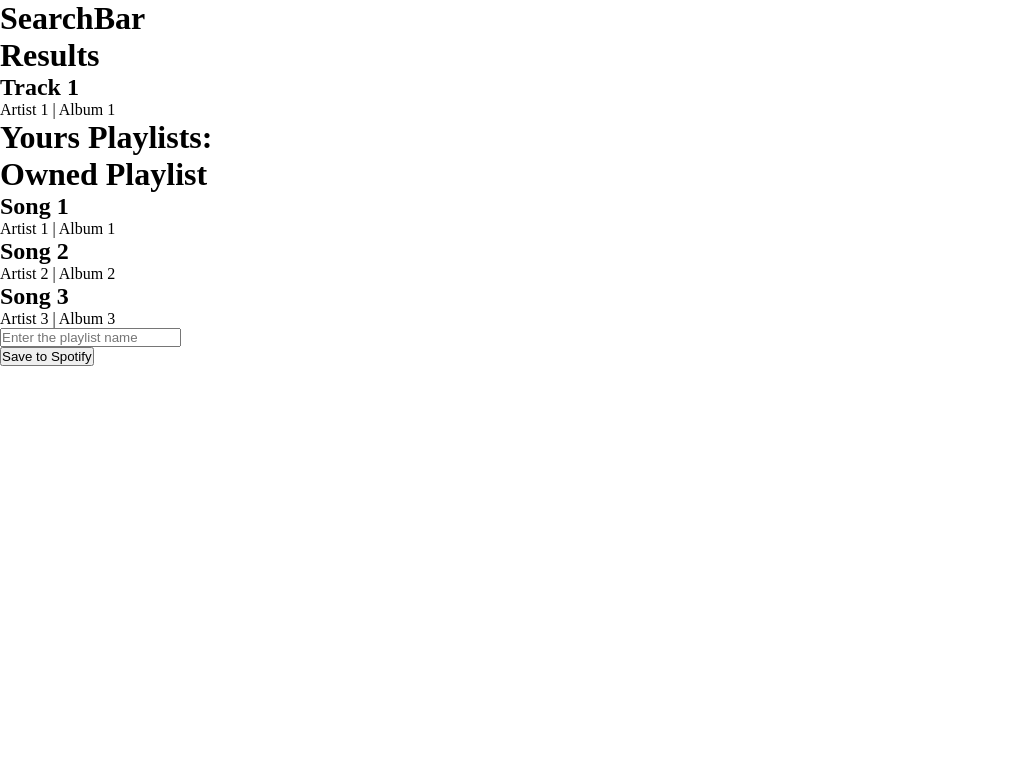
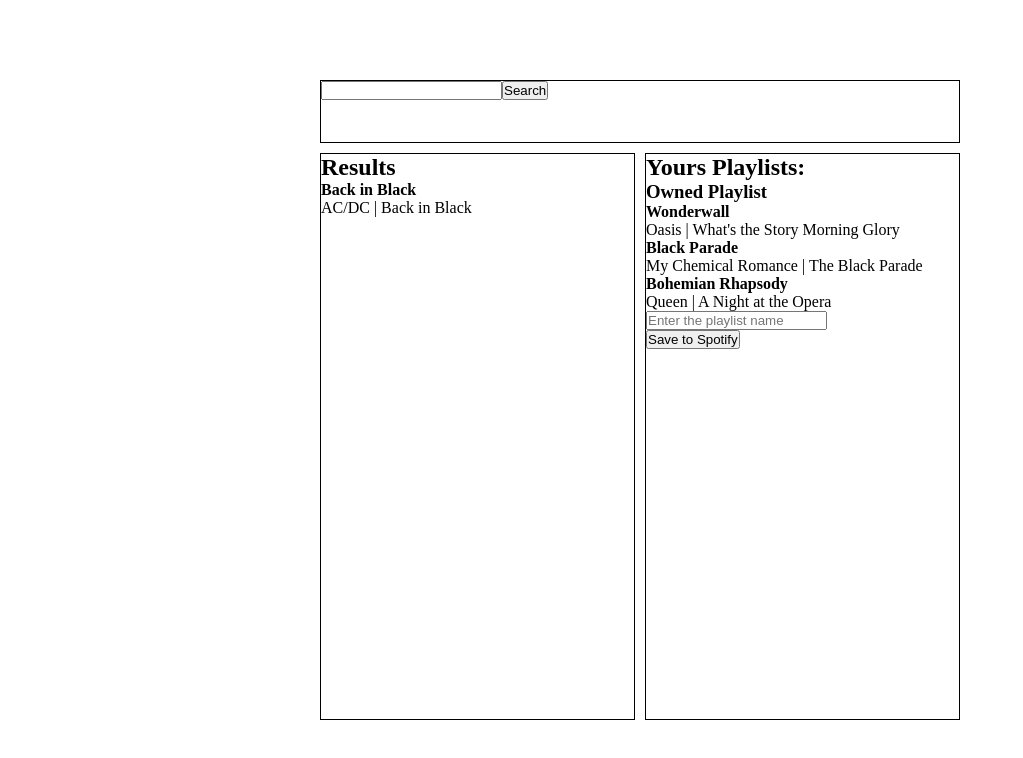
Before and after one commit to RamonCamacho8/jammming, a React (Create React App) app: page / in a window 1280 px wide. Shown: the top 758 px of the page, without its empty margins (0-1023 px from the left). Built offline with nearby package versions, Linux system fonts and the light colour scheme.

Commit message:
Update CSS and component structure

```diff
--- a/src/App.css
+++ b/src/App.css
@@ -5,3 +5,48 @@
   box-sizing: border-box;
 
 }
+
+div#root {
+
+    display: flex;
+    justify-content: center;
+    align-items: center;
+    height: 100vh;
+    width: 100vw;
+}
+
+.App {
+  height: 80%;
+  width: 50%;
+  display: grid;
+  grid-template-columns: 1fr 1fr;
+  grid-template-rows: 1fr 9fr;
+
+
+  grid-template-areas: "search search"
+                       "results playlists";
+  gap: 10px;
+}
+
+.App > * {
+  border: 1px solid black;
+
+}
+
+.search-bar {
+  grid-area: search;
+  align-self: center;
+  justify-self: center;
+  width: 100%;
+  height: 100%;
+
+}
+
+.results {
+  grid-area: results;
+
+}
+
+.playlists {
+  grid-area: playlists;
+}
--- a/src/App.tsx
+++ b/src/App.tsx
@@ -6,13 +6,14 @@ import SearchBarResults from './components/SearchBarResults';
 import SearchBar from './components/SearchBar';
 
 function App() {
+
+
+
   return (
     <div className="App">
-      <header className="App-header">
-        <SearchBar />
-        <SearchBarResults />
-        <PlaylistsContainer />
-      </header>
+      <SearchBar />
+      <SearchBarResults />
+      <PlaylistsContainer />
     </div>
   );
 }
--- a/src/components/PlaylistComponent.tsx
+++ b/src/components/PlaylistComponent.tsx
@@ -9,7 +9,7 @@ function PlaylistComponent(props:{playlist: Playlist }): JSX.Element {
 
     return (
         <div>
-            <h1>{playlist.name}</h1>
+            <h3>{playlist.name}</h3>
             <Tracklist tracklist={playlist.tracks} />
         </div>
     );
--- a/src/components/PlaylistsContainer.tsx
+++ b/src/components/PlaylistsContainer.tsx
@@ -7,13 +7,13 @@ import Tracklist from "./Tracklist";
 function PlaylistsContainer() {
 
     return (
-        <div>
+        <div className="playlists">
             {/* These are the playlists the user have */}
-            <h1>Yours Playlists:</h1>
+            <h2>Yours Playlists:</h2>
             <div>
                 {
                     playlists.map((playlist) => {
-                        return <PlaylistComponent playlist={playlist} />
+                        return <PlaylistComponent key={playlist.name} playlist={playlist} />
                     })
                 }
             </div>
--- a/src/components/SearchBar.tsx
+++ b/src/components/SearchBar.tsx
@@ -1,10 +1,18 @@
 import React from "react";
 
 function SearchBar() {
+
+  const onSubmit = (e: React.FormEvent<HTMLFormElement>) => {
+    e.preventDefault();
+    console.log("SearchBar.onSubmit");
+  };
+
   return (
-    <div>
-      <h1>SearchBar</h1>
-    </div>
+    <form className="search-bar" onSubmit={onSubmit}>
+      <label htmlFor=""></label>
+      <input type="text" />
+      <button type="submit">Search</button>
+    </form>
   );
 }
 
--- a/src/components/SearchBarResults.tsx
+++ b/src/components/SearchBarResults.tsx
@@ -1,20 +1,13 @@
 import React from "react";
 import Tracklist from "./Tracklist";
-
-const tracklist = [
-    {
-        name: "Track 1",
-        artist: "Artist 1",
-        album: "Album 1",
-    }
-];
+import { resultTracksList } from "../persistence/playlists";
 
 function SearchBarResults() {
   return (
-    <div>
-      <h1>Results</h1>
+    <div className="results">
+      <h2>Results</h2>
       <div>
-        <Tracklist tracklist={tracklist} />
+        <Tracklist tracklist={resultTracksList} />
       </div>
     </div>
   );
--- a/src/components/TrackComponent.tsx
+++ b/src/components/TrackComponent.tsx
@@ -6,10 +6,9 @@ function TrackComponent(props: { track: Track }) {
 
     const { track } = props;
 
-
     return (
         <div>
-            <h2>{track.name}</h2>
+            <h4>{track.title}</h4>
             <p>{track.artist} | {track.album}</p>
         </div>
     );
--- a/src/lib/CustomTypes.ts
+++ b/src/lib/CustomTypes.ts
@@ -1,5 +1,5 @@
 export type Track = {
-    name: string;
+    title: string;
     artist: string;
     album: string;
 }
--- a/src/persistence/playlists.ts
+++ b/src/persistence/playlists.ts
@@ -6,19 +6,19 @@ const ownnedPlaylists: Playlist[] = [
         name: "Owned Playlist",
         tracks: [
             {
-                name: "Song 1",
-                artist: "Artist 1",
-                album: "Album 1",
+                title: "Wonderwall",
+                artist: "Oasis",
+                album: "What's the Story Morning Glory",
             },
             {
-                name: "Song 2",
-                artist: "Artist 2",
-                album: "Album 2",
+                title: "Black Parade",
+                artist: "My Chemical Romance",
+                album: "The Black Parade",
             },
             {
-                name: "Song 3",
-                artist: "Artist 3",
-                album: "Album 3",
+                title: "Bohemian Rhapsody",
+                artist: "Queen",
+                album: "A Night at the Opera",
             },
         ],
     },
@@ -28,9 +28,9 @@ const ownnedPlaylists: Playlist[] = [
 
 const resultTracksList: Track[] = [
     {
-      name: "Wonderwall",
-      artist: "Oasis",
-      album: "What's the Story Morning Glory",
+      title: "Back in Black",
+      artist: "AC/DC",
+      album: "Back in Black",
     }
 ];
 
```
